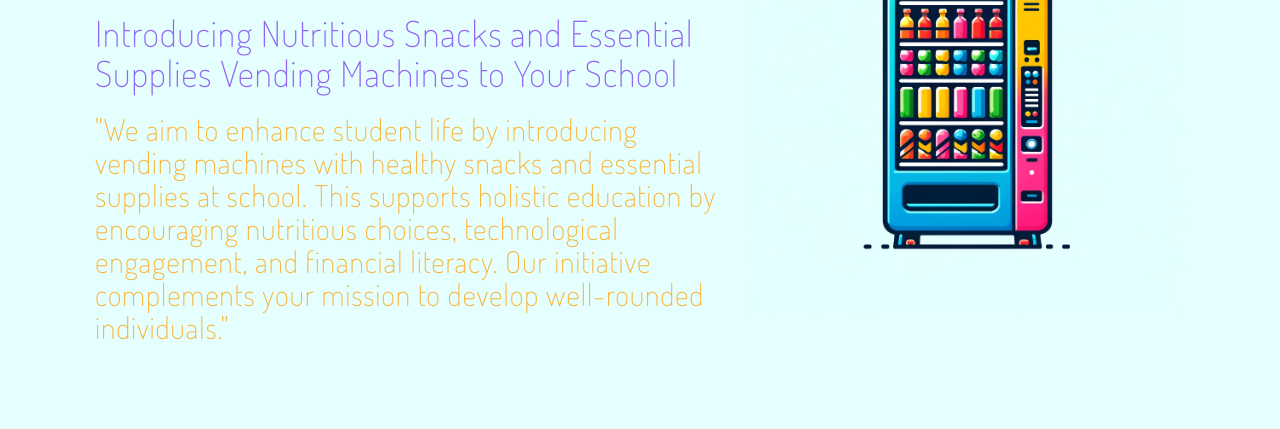
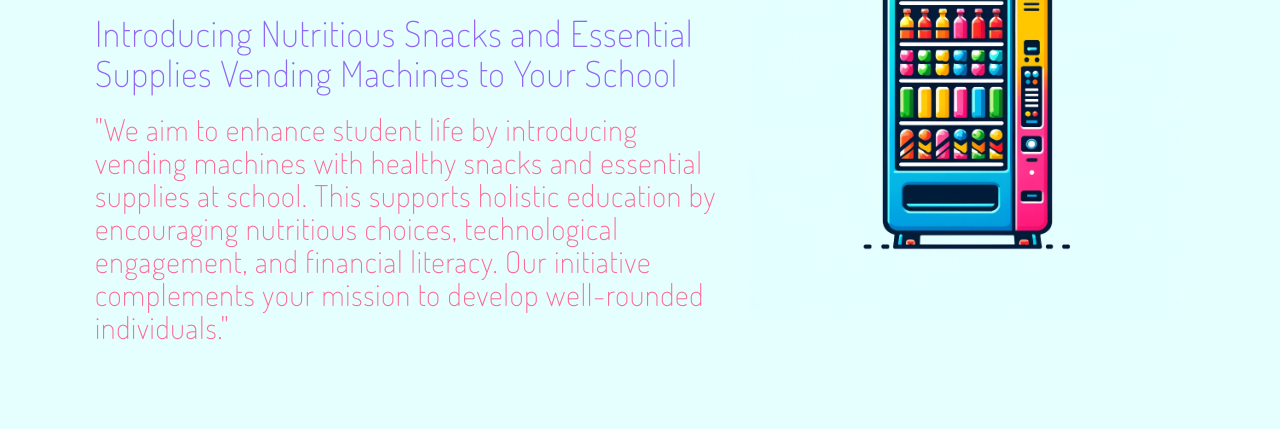
Before and after one commit to apoorva-saxena/vendi, a plain HTML site: page index.html in a window 1280 px wide. Shown: the part 198-627 px from the top of the page. Drawn offline with Linux system fonts and the light colour scheme.

Commit message:
design css

```diff
--- a/css/style.css
+++ b/css/style.css
@@ -364,7 +364,7 @@ ul.footer-menu li a:hover {
 }
 
 .description {
-    color: #FAB437
+    color: #FE6893
 }
 
 /* ========================================
```
